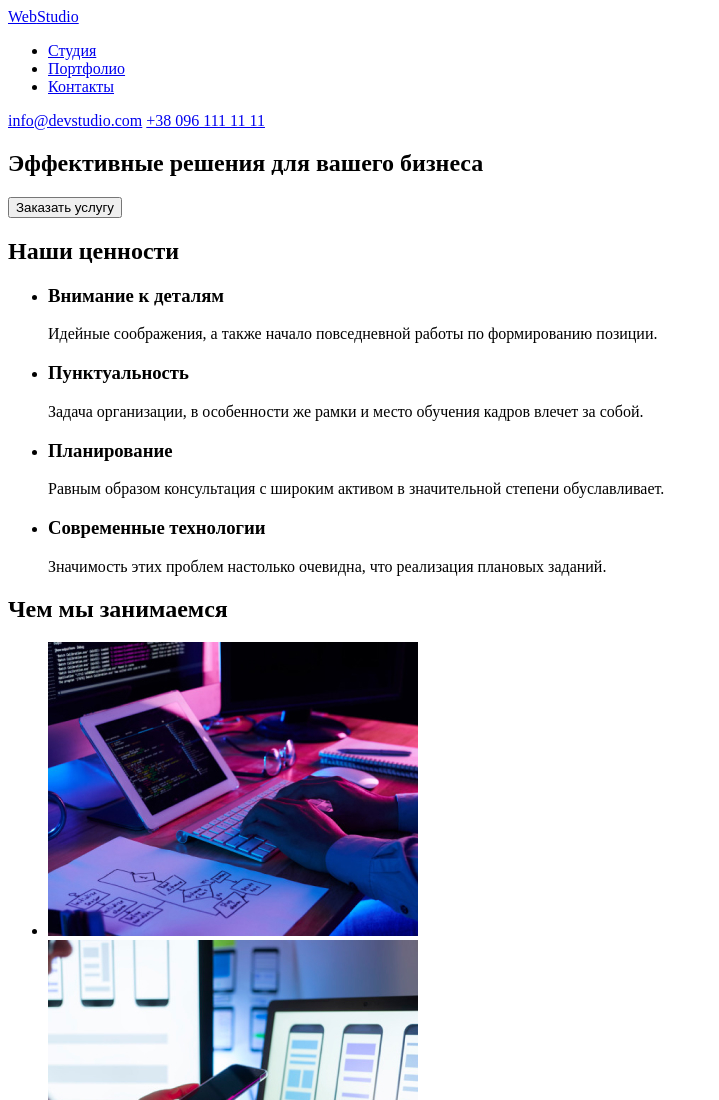
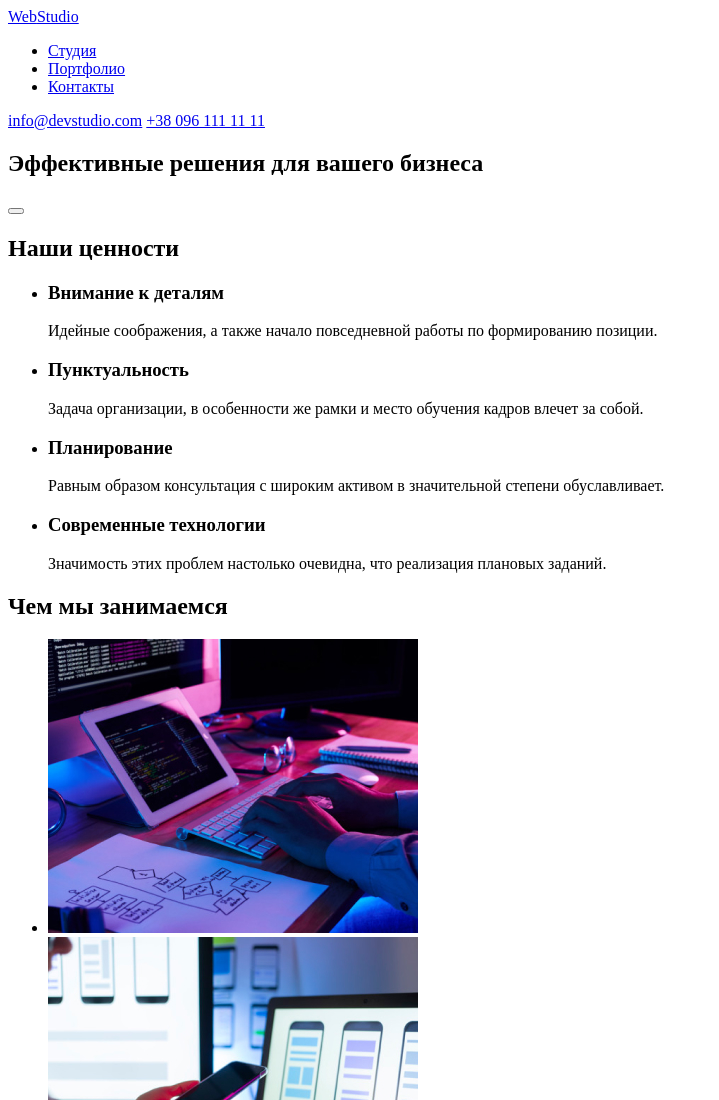
Before and after one commit to ZhyvotovskyiSerhii/goit-markup-hw-01, a plain HTML site: page index.html in a window 1280 px wide. Shown: the top 1100 px of the page, without its empty margins (0-719 px from the left). Drawn offline with Linux system fonts and the light colour scheme.

Commit message:
Update index.html

```diff
--- a/index.html
+++ b/index.html
@@ -23,7 +23,7 @@
       <!-- section main -->
       <section>
         <h1>Эффективные решения для вашего бизнеса</h1>
-        <button type="button">Заказать услугу</button>
+        <button type="button" value="Заказать услугу"></button>
       </section>
       <!-- section our values -->
       <section>
```
